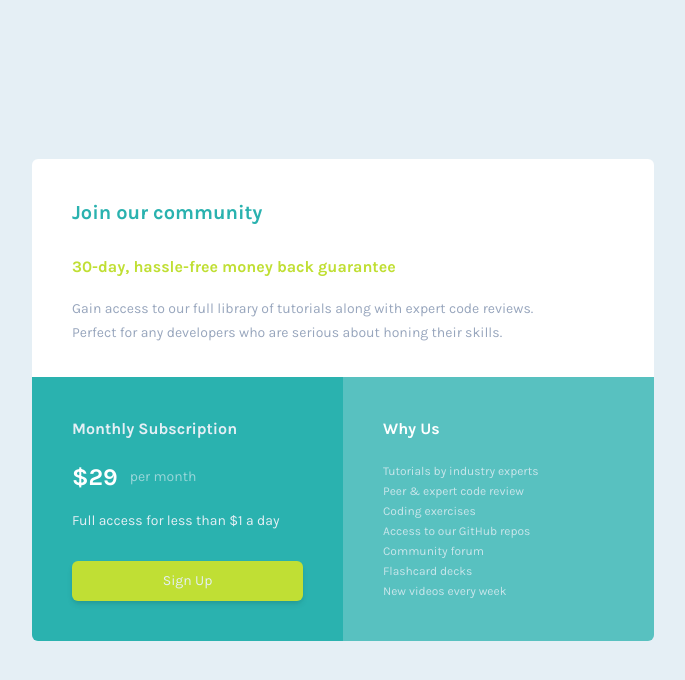
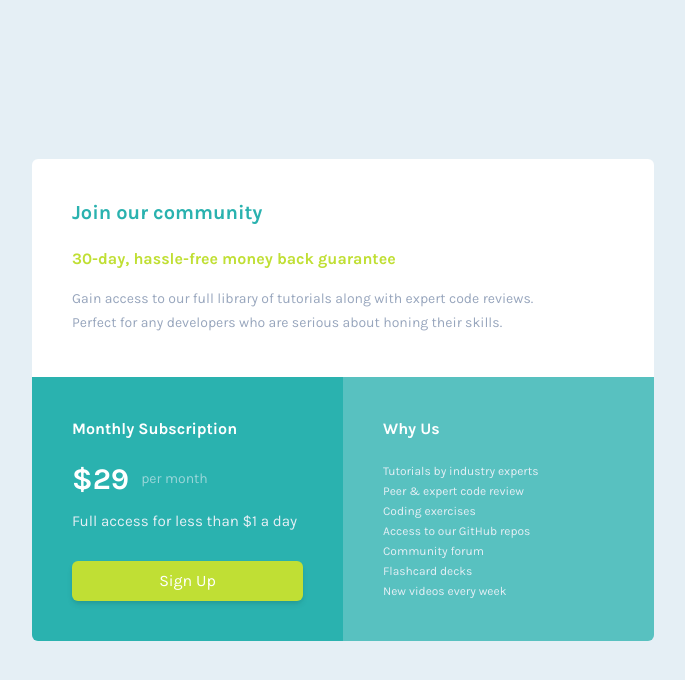
Before and after one commit to d-donne/single-price-grid-component, a website: page index.html in a window 1280 px wide. Shown: the whole page, without its empty margins (297-982 px from the left). Drawn offline with Linux system fonts and the light colour scheme.

Commit message:
added little size fixes for desktop

```diff
--- a/index.html
+++ b/index.html
@@ -17,23 +17,23 @@
   <main class="grid md:grid-cols-[repeat(2,_19.4375rem)] mx-[2rem] md:mx-0 my-8 md:my-0 rounded-md overflow-x-hidden">
     <section role="doc-introduction" class="bg-white card pb-8 md:col-span-2 md:h-[13.625rem]"> <!-- intro section -->
       <h1 class="text-xl text-cyan">Join our community</h1>
-      <h2 class="text-bright-yellow mt-7">30-day, hassle-free money back guarantee</h2>
-      <p class="text-grayish-blue text-[0.875rem] leading-6 mt-6 md:mt-[1.125rem] md:mb-1 max-w-[24rem] md:max-w-[30rem]">
+      <h2 class="text-bright-yellow mt-7 md:mt-5">30-day, hassle-free money back guarantee</h2>
+      <p class="text-grayish-blue text-[0.875rem] leading-6 mt-6 md:mt-4 md:mb-1 max-w-[24rem] md:max-w-[30rem]">
         Gain access to our full library of tutorials along with expert code reviews.
         Perfect for any developers who are serious about honing their skills.
       </p>
     </section>
 
     <section class="bg-cyan card"> <!-- subscription section -->
-      <h2 class="text-light-gray">Monthly Subscription</h2>
-      <div class="mt-5 flex items-center gap-3"><h3 class="inline font-semibold text-white text-2xl ">&dollar;29</h3><span class="text-light-gray/60 font-base font-normal text-sm"> per month</span></div>
-      <p class="text-light-gray text-[0.875rem] mt-[1rem]">Full access for less than &dollar;1 a day</p>
-      <a href="" role="button" class="mt-[1.75rem] block text-center bg-bright-yellow text-light-gray w-full max-w-[24rem] rounded-md py-2 shadow-md text-[0.875rem] hover:opacity-50">Sign Up</a>
+      <h2 class="text-white">Monthly Subscription</h2>
+      <div class="mt-5 flex items-center gap-3"><h3 class="inline font-semibold text-white text-3xl ">&dollar;29</h3><span class="text-light-gray/60 font-base font-normal text-sm"> per month</span></div>
+      <p class="text-light-gray text-[0.95rem] mt-[1rem] md:mt-3">Full access for less than &dollar;1 a day</p>
+      <a href="" role="button" class="mt-[1.75rem] block text-center bg-bright-yellow text-white w-full max-w-[24rem] rounded-md py-2 shadow-md hover:opacity-80">Sign Up</a>
     </section>
 
     <section class="bg-light-cyan card "> <!-- why us section -->
       <h2 class="text-white">Why Us</h2>
-      <ul class="text-xs text-light-gray/80 mt-5 leading-5">
+      <ul class="text-xs text-light-gray mt-5 leading-5">
         <li>Tutorials by industry experts</li>
         <li>Peer &amp; expert code review</li>
         <li>Coding exercises</li>
```
Also changed, not shown: assets/css/output.css.
